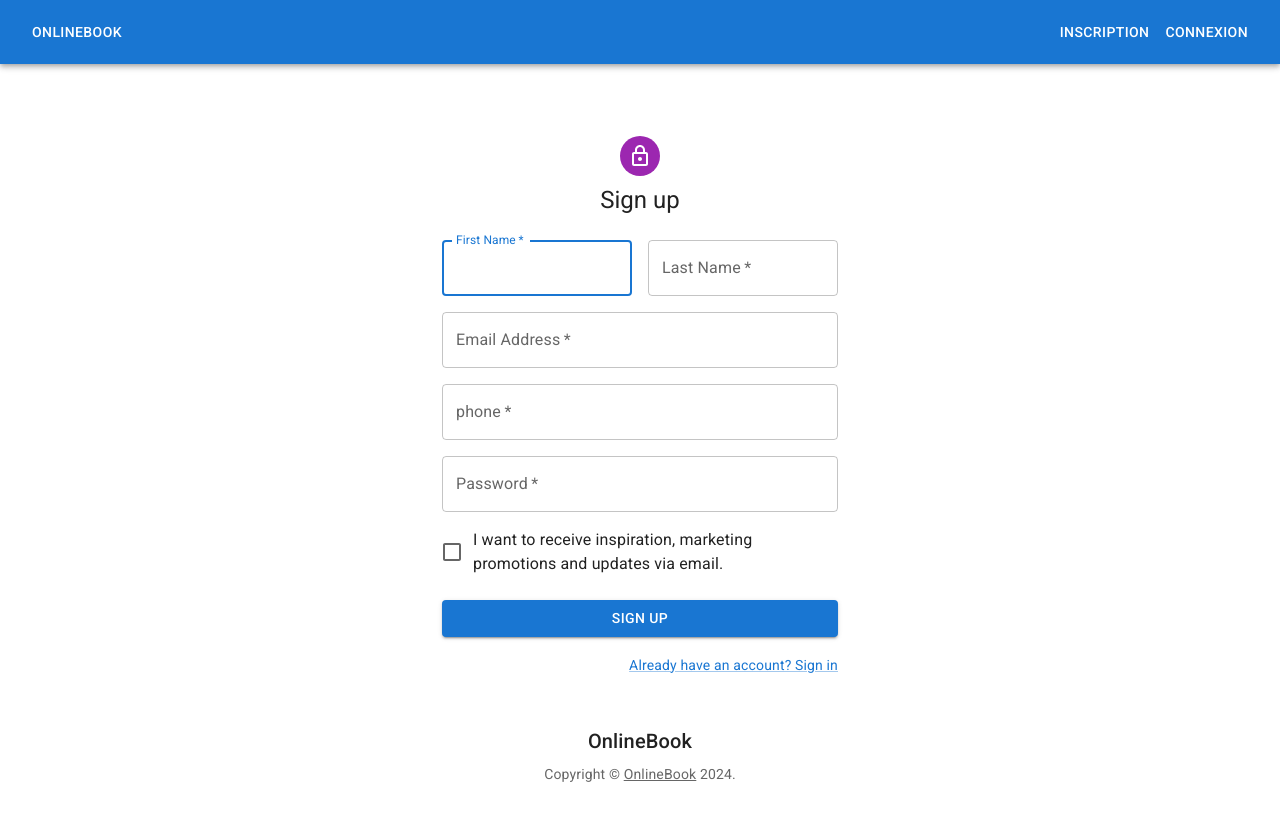
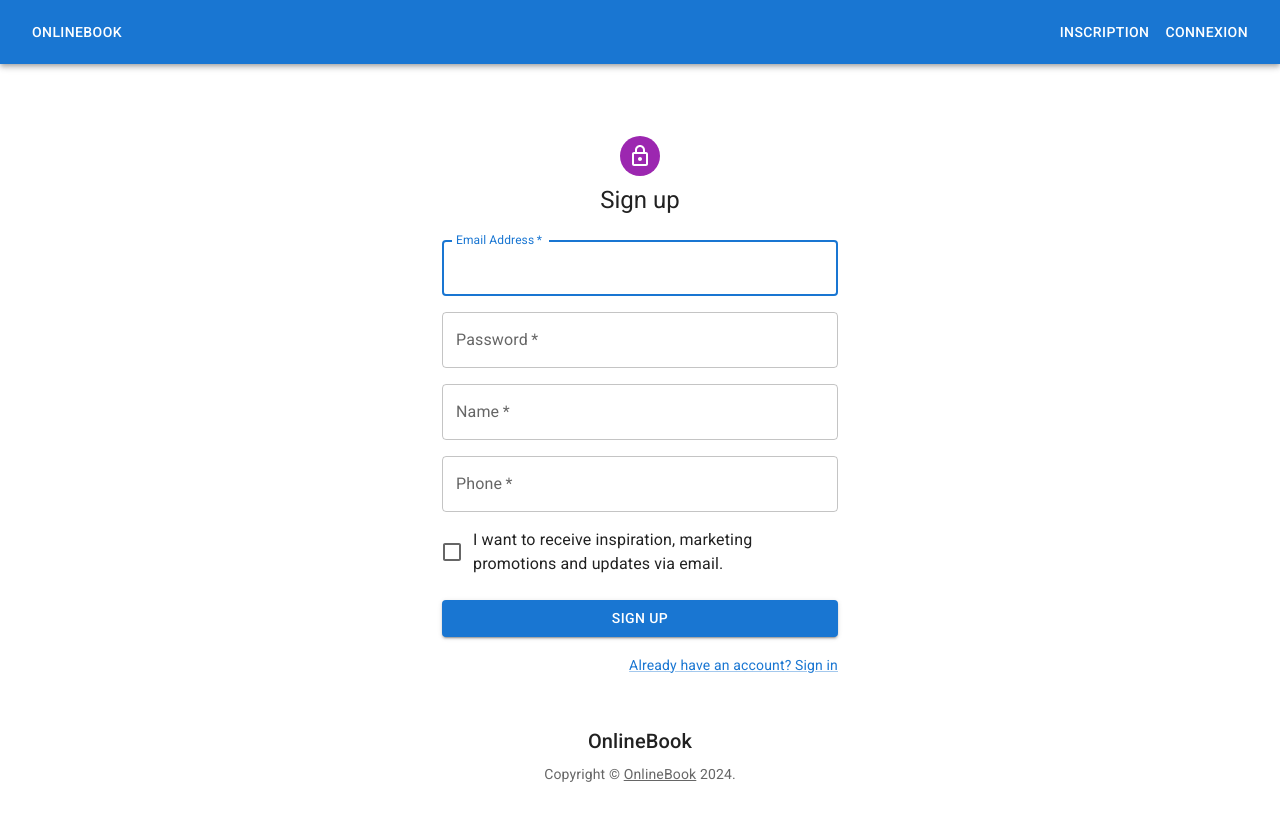
Before and after one commit to CDjepeno/BookOnline_AI, a React (Vite) app in the folder src/infra/client-react/: page /register in a window 1280 px wide. Shown: the top 820 px of the page. Built offline with nearby package versions, Linux system fonts and the light colour scheme.

Commit message:
send a POST with API Axios

```diff
--- a/src/infra/client-react/package.json
+++ b/src/infra/client-react/package.json
@@ -16,6 +16,7 @@
     "@mui/icons-material": "^5.15.3",
     "@mui/material": "^5.15.3",
     "@mui/styled-engine-sc": "^6.0.0-alpha.11",
+    "axios": "^1.6.5",
     "react": "^18.2.0",
     "react-dom": "^18.2.0",
     "react-hook-form": "^7.49.3",
--- a/src/infra/client-react/src/pages/register/Register.tsx
+++ b/src/infra/client-react/src/pages/register/Register.tsx
@@ -10,11 +10,30 @@ import LockOutlinedIcon from "@mui/icons-material/LockOutlined";
 import Typography from "@mui/material/Typography";
 import Container from "@mui/material/Container";
 import { useForm } from "react-hook-form";
+import axios from "axios";
 
 export default function SignIn() {
-  const { register, watch } = useForm();
+  const { register, handleSubmit } = useForm();
 
-  console.log(watch());
+  async function onSubmit(data) {
+    try {
+      const response = await axios({
+        method: "post",
+        url: "http://localhost:3000/users",
+        headers: {
+          "Access-Control-Allow-Origin": "*",
+          "Content-Type": "application/json",
+          withCredentials: true,
+          mode: "no-cors",
+        },
+        data,
+      });
+      console.log(response.data);
+    } catch (error) {
+      console.error("Error submitting form:", error);
+    }
+  }
+
   return (
     <Container component="main" maxWidth="xs">
       <Box
@@ -31,40 +50,20 @@ export default function SignIn() {
         <Typography component="h1" variant="h5">
           Sign up
         </Typography>
-        <Box component="form" noValidate sx={{ mt: 3 }}>
+        <Box
+          component="form"
+          noValidate
+          onSubmit={handleSubmit(onSubmit)}
+          sx={{ mt: 3 }}
+        >
           <Grid container spacing={2}>
-            <Grid item xs={12} sm={6}>
-              <TextField
-                required
-                fullWidth
-                label="First Name"
-                autoFocus
-                {...register("FirstName")}
-              />
-            </Grid>
-            <Grid item xs={12} sm={6}>
-              <TextField
-                required
-                fullWidth
-                label="Last Name"
-                {...register("lastName")}
-              />
-            </Grid>
             <Grid item xs={12}>
               <TextField
                 required
                 fullWidth
                 label="Email Address"
+                autoFocus
                 {...register("email")}
-              />
-            </Grid>
-            <Grid item xs={12}>
-              <TextField
-                required
-                fullWidth
-                label="phone"
-                type="number"
-                {...register("phone")}
               />
             </Grid>
             <Grid item xs={12}>
@@ -76,6 +75,24 @@ export default function SignIn() {
                 {...register("Password")}
               />
             </Grid>
+            <Grid item xs={12}>
+              <TextField
+                required
+                fullWidth
+                label="Name"
+                {...register("name")}
+              />
+            </Grid>
+            <Grid item xs={12}>
+              <TextField
+                required
+                fullWidth
+                label="Phone"
+                type="number"
+                {...register("phone")}
+              />
+            </Grid>
+
             <Grid item xs={12}>
               <FormControlLabel
                 control={<Checkbox value="allowExtraEmails" color="primary" />}
```
Also changed, not shown: src/infra/client-react/src/router.tsx (+7 -13 lines), 1 other file (tests, documents, lock files or other folders).
